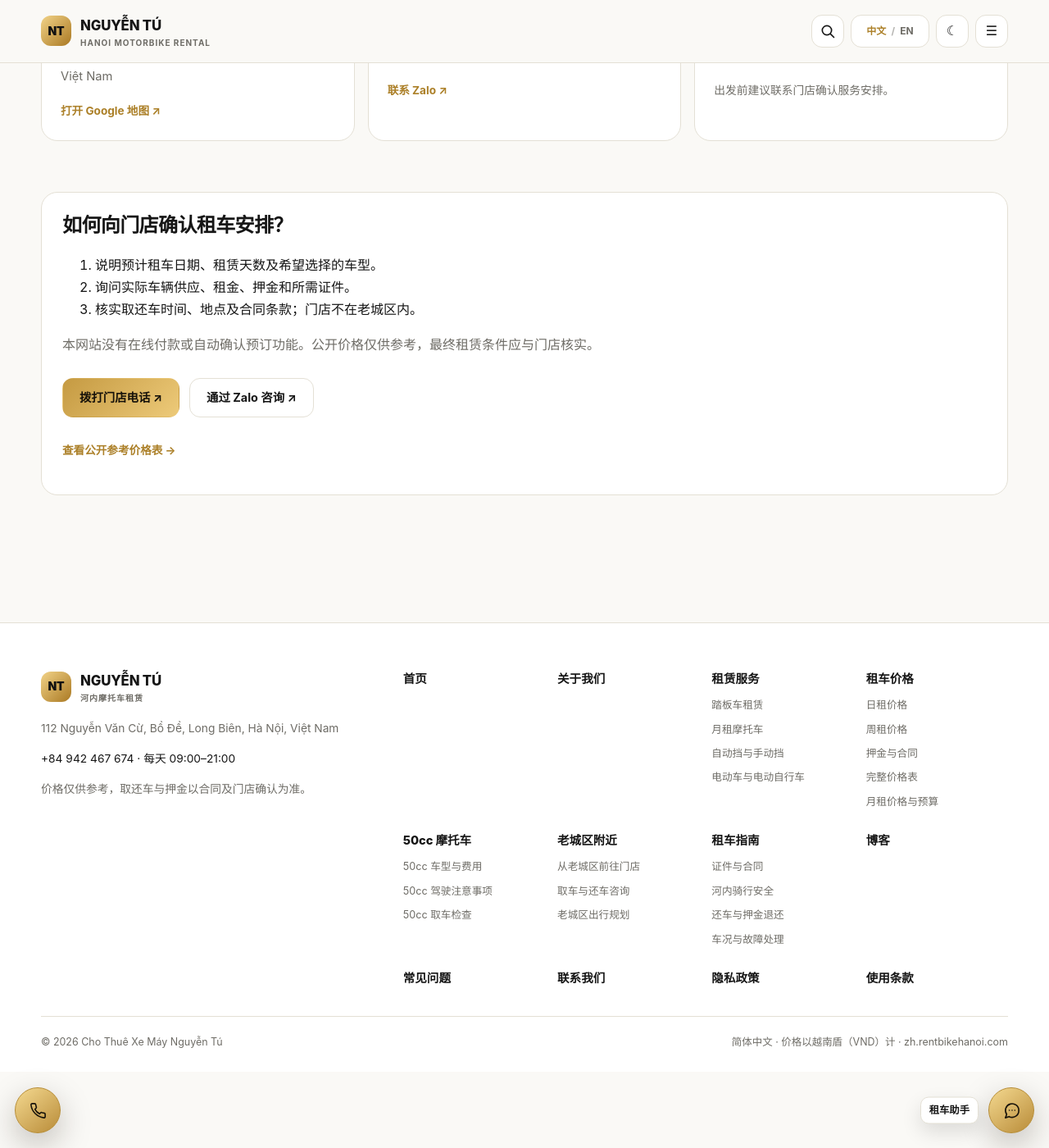
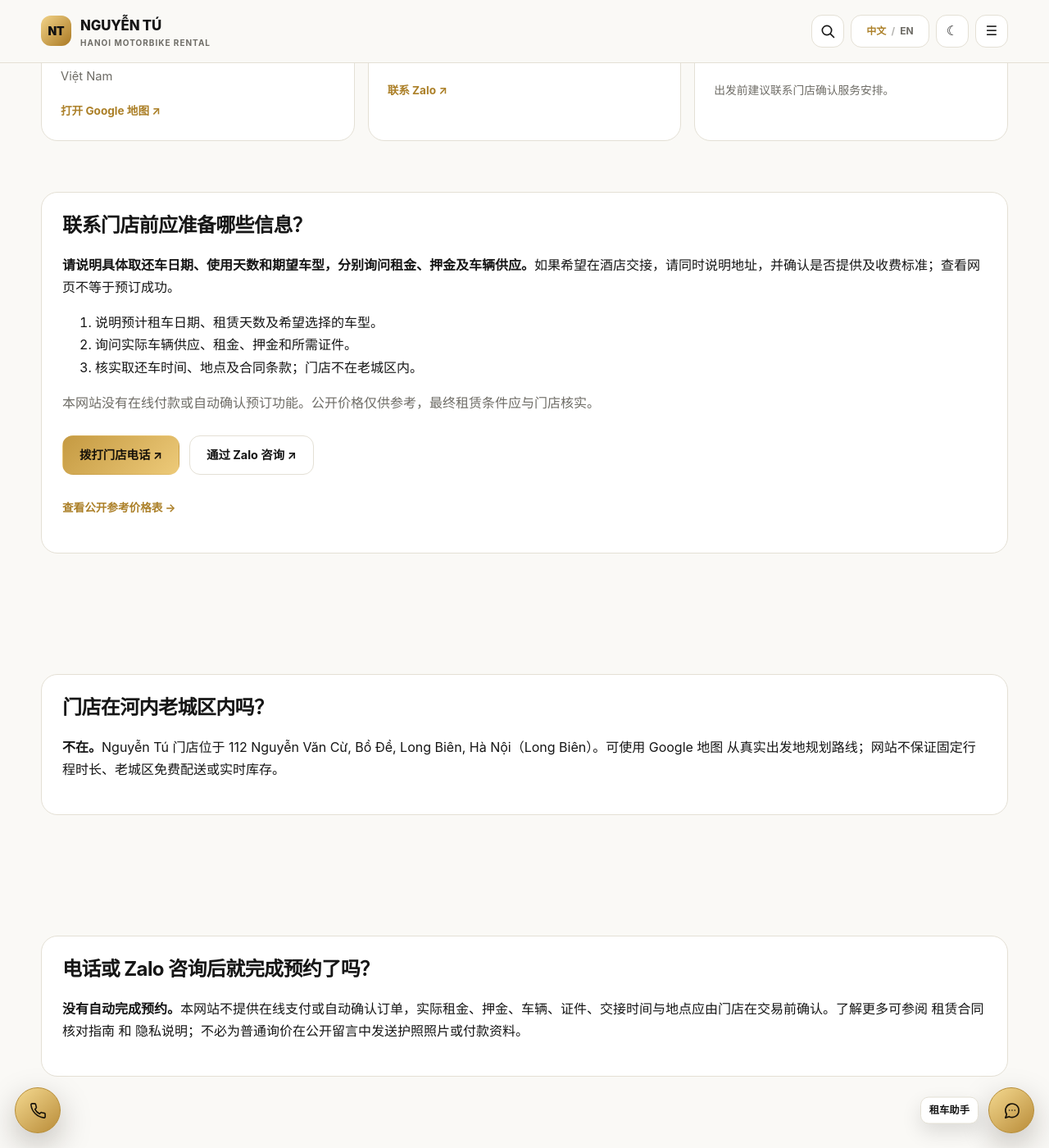
Before and after one commit to thuexemayhanoi/china, a Jekyll site: the page built from contact/index.html, in a window 1280 px wide and 1400 px high, scrolled down 516 px. Shown: the whole window at 82% size. Built offline with Jekyll 4.4.1, drawn with Linux system fonts in a browser that asks for light colours.

Commit message:
seo(china): add clear transactional answers on Contact without changing phone or forms

```diff
--- a/contact/index.html
+++ b/contact/index.html
@@ -7,4 +7,7 @@ breadcrumbs: [{"label":"联系我们"}]
 schema_type: "ContactPage"
 ---
 <div class="page-head"><span class="eyebrow">CONTACT</span><h1>Nguyễn Tú 河内摩托车租赁联系方式</h1><p class="lead">咨询车型、租期、押金或取还车条件之前，请准备预计租车日期与想租的车型。</p></div><div class="cards"><div class="card"><span class="card-id">VISIT</span><h3>门店地址</h3><p>{{ site.data.site.business.address }}</p><a class="card-link" href="{{ site.data.site.business.maps }}" target="_blank" rel="noopener noreferrer">打开 Google 地图 ↗</a></div><div class="card"><span class="card-id">PHONE / ZALO</span><h3>电话 / Zalo</h3><p><a href="tel:{{ site.data.site.business.phone_e164 }}">{{ site.data.site.business.phone_display }}</a></p><a class="card-link" href="{{ site.data.site.business.zalo }}" target="_blank" rel="noopener noreferrer">联系 Zalo ↗</a></div><div class="card"><span class="card-id">OPEN DAILY</span><h3>营业时间</h3><p>每天 {{ site.data.site.business.hours }}（河内当地时间）</p><span class="muted small">出发前建议联系门店确认服务安排。</span></div></div>
-<section class="section"><div class="inner-panel"><h2>如何向门店确认租车安排？</h2><ol><li>说明预计租车日期、租赁天数及希望选择的车型。</li><li>询问实际车辆供应、租金、押金和所需证件。</li><li>核实取还车时间、地点及合同条款；门店不在老城区内。</li></ol><p class="muted">本网站没有在线付款或自动确认预订功能。公开价格仅供参考，最终租赁条件应与门店核实。</p><div class="hero-actions"><a class="btn btn-primary" href="tel:{{ site.data.site.business.phone_e164 }}">拨打门店电话 ↗</a><a class="btn btn-secondary" href="{{ site.data.site.business.zalo }}" target="_blank" rel="noopener noreferrer">通过 Zalo 咨询 ↗</a></div><p><a class="card-link" href="{{ site.data.site.domain }}/prices/">查看公开参考价格表 →</a></p></div></section>
+<section class="section"><div class="inner-panel"><h2>联系门店前应准备哪些信息？</h2><p><strong>请说明具体取还车日期、使用天数和期望车型，分别询问租金、押金及车辆供应。</strong>如果希望在酒店交接，请同时说明地址，并确认是否提供及收费标准；查看网页不等于预订成功。</p><ol><li>说明预计租车日期、租赁天数及希望选择的车型。</li><li>询问实际车辆供应、租金、押金和所需证件。</li><li>核实取还车时间、地点及合同条款；门店不在老城区内。</li></ol><p class="muted">本网站没有在线付款或自动确认预订功能。公开价格仅供参考，最终租赁条件应与门店核实。</p><div class="hero-actions"><a class="btn btn-primary" href="tel:{{ site.data.site.business.phone_e164 }}">拨打门店电话 ↗</a><a class="btn btn-secondary" href="{{ site.data.site.business.zalo }}" target="_blank" rel="noopener noreferrer">通过 Zalo 咨询 ↗</a></div><p><a class="card-link" href="{{ site.data.site.domain }}/prices/">查看公开参考价格表 →</a></p></div></section>
+
+<section class="section"><div class="inner-panel"><h2>门店在河内老城区内吗？</h2><p><strong>不在。</strong>Nguyễn Tú 门店位于 {{ site.data.site.business.address_short }}（Long Biên）。可使用 <a href="{{ site.data.site.business.maps }}" target="_blank" rel="noopener noreferrer">Google 地图</a> 从真实出发地规划路线；网站不保证固定行程时长、老城区免费配送或实时库存。</p></div></section>
+<section class="section"><div class="inner-panel"><h2>电话或 Zalo 咨询后就完成预约了吗？</h2><p><strong>没有自动完成预约。</strong>本网站不提供在线支付或自动确认订单，实际租金、押金、车辆、证件、交接时间与地点应由门店在交易前确认。了解更多可参阅 <a href="{{ site.data.site.domain }}/topics/guides/contracts/">租赁合同核对指南</a> 和 <a href="{{ site.data.site.domain }}/privacy/">隐私说明</a>；不必为普通询价在公开留言中发送护照照片或付款资料。</p></div></section>
```
